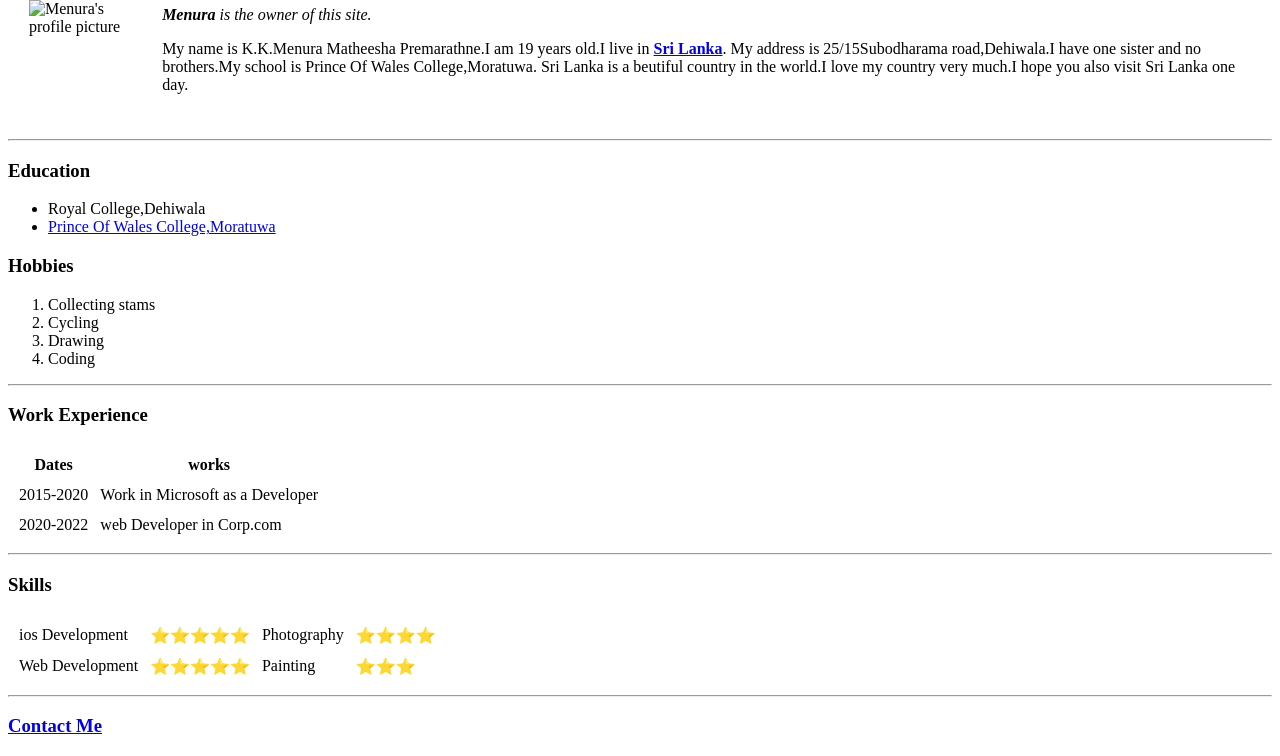
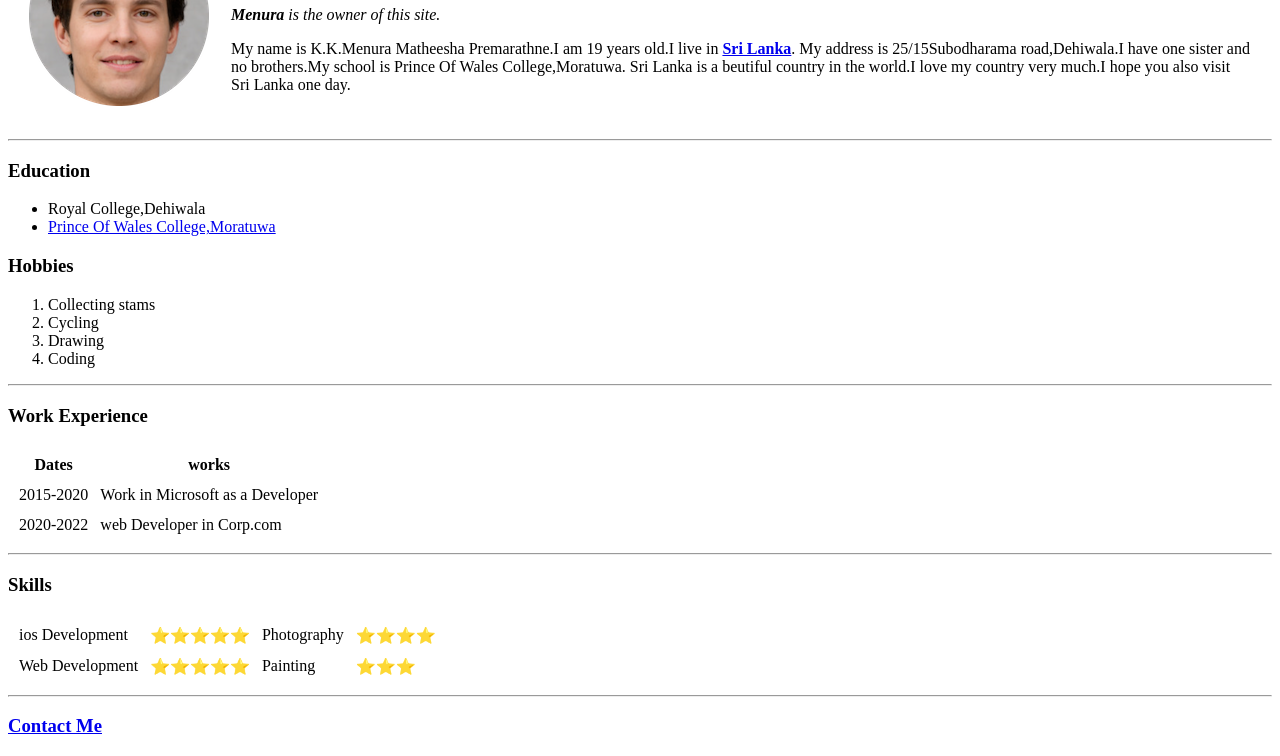
Before and after one commit to Menurex/CV, a plain HTML site: page index.html in a window 1280 px wide. Shown: the part 103-859 px from the top of the page. Drawn offline with Linux system fonts and the light colour scheme.

Commit message:
Update index.html

```diff
--- a/index.html
+++ b/index.html
@@ -8,7 +8,7 @@
 
 <body>
   <table cellspacing="20">
-    <td><img src="images/018 fake-human-circle-img.png" alt="Menura's profile picture"></td>
+    <td><img src="images/circle-img.png" alt="Menura's profile picture"></td>
     <td><h1>Menura Matheesha</h1>
     <p><em><strong>Menura</strong> is the owner of this site.</em></p>
     <p>My name is K.K.Menura Matheesha Premarathne.I am 19 years old.I live in <strong><a href="https://www.srilanka.travel/">Sri Lanka</a></strong>.
```
